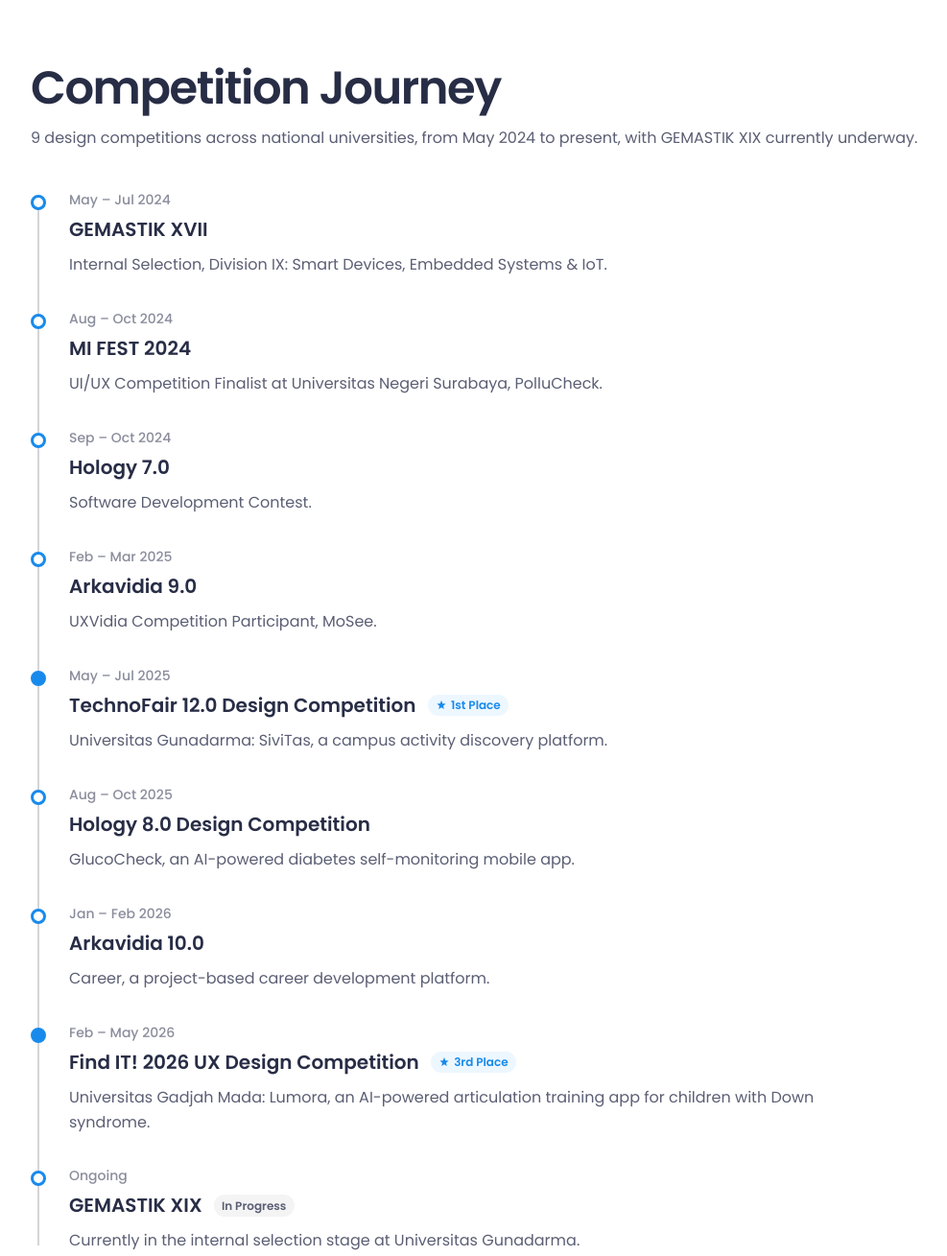
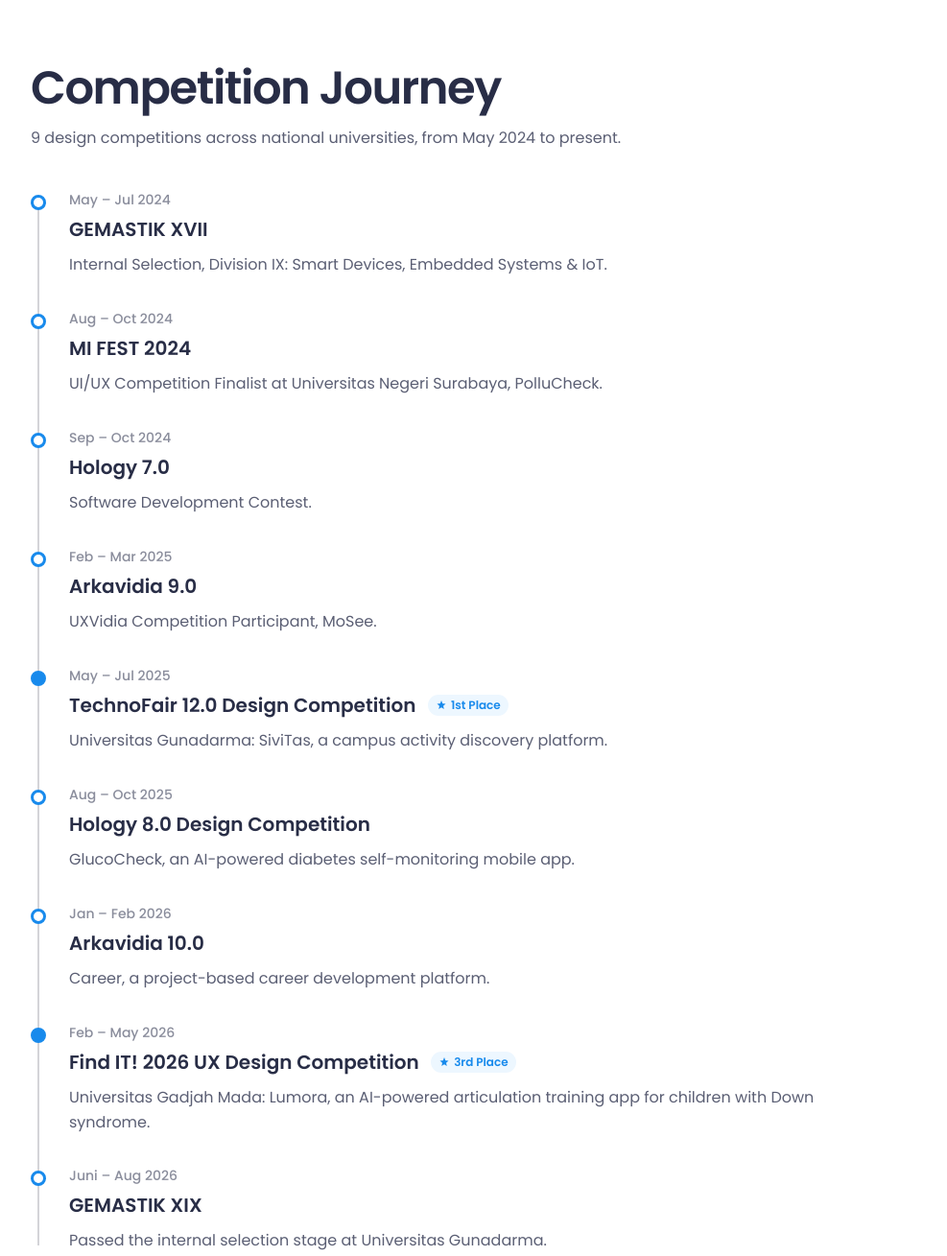
Before and after one commit to naurahraa/naurah-portfolio, a plain HTML site: page about.html in a window 1280 px wide. Shown: the part 1820-3129 px from the top of the page at 96% size, without its empty margins (42-1029 px from the left). Drawn offline with Linux system fonts and the light colour scheme; a web font is replaced by a local one.

Commit message:
Update Gemastik status

```diff
--- a/about.html
+++ b/about.html
@@ -113,7 +113,7 @@
       <section class="about-section">
         <div class="container">
           <h2 class="about-section__title">Competition Journey</h2>
-          <p class="about-section__subtitle">9 design competitions across national universities, from May 2024 to present, with GEMASTIK XIX currently underway.</p>
+          <p class="about-section__subtitle">9 design competitions across national universities, from May 2024 to present.</p>
 
           <div class="timeline">
             <div class="timeline-item" tabindex="0">
@@ -233,12 +233,11 @@
             </div>
 
             <div class="timeline-item" tabindex="0">
-              <div class="timeline-item__date">Ongoing</div>
+              <div class="timeline-item__date">Juni – Aug 2026</div>
               <div class="timeline-item__header">
                 <span class="timeline-item__title">GEMASTIK XIX</span>
-                <span class="timeline-item__award" style="background: var(--bg-subtle); color: var(--text-secondary)">In Progress</span>
               </div>
-              <p class="timeline-item__desc">Currently in the internal selection stage at Universitas Gunadarma.</p>
+              <p class="timeline-item__desc">Passed the internal selection stage at Universitas Gunadarma.</p>
             </div>
           </div>
         </div>
```
